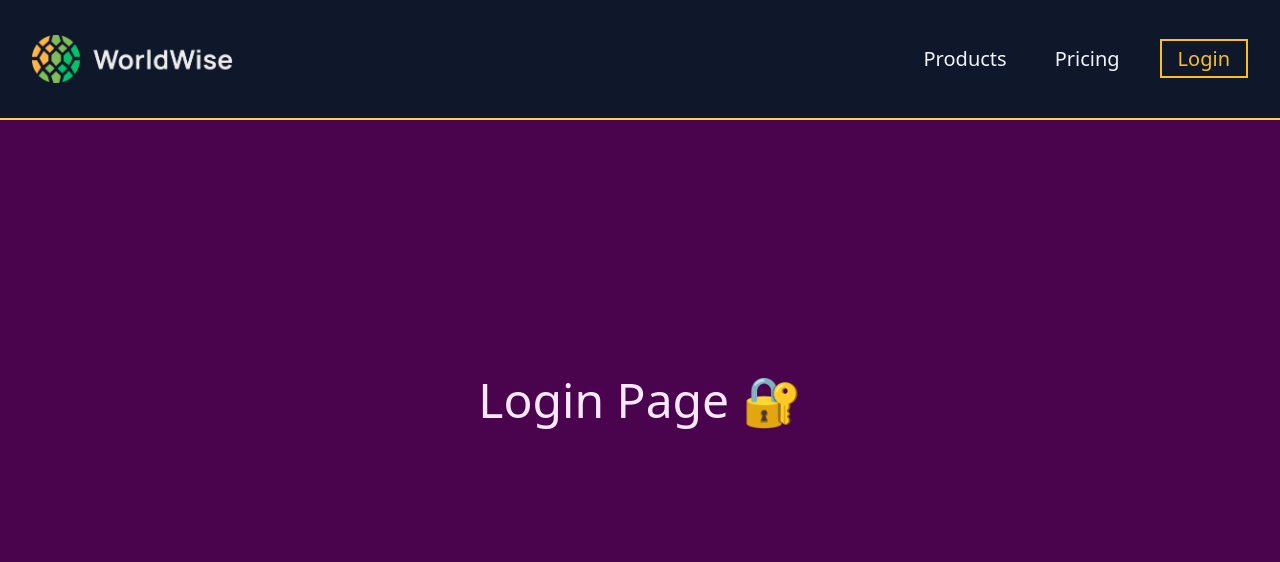
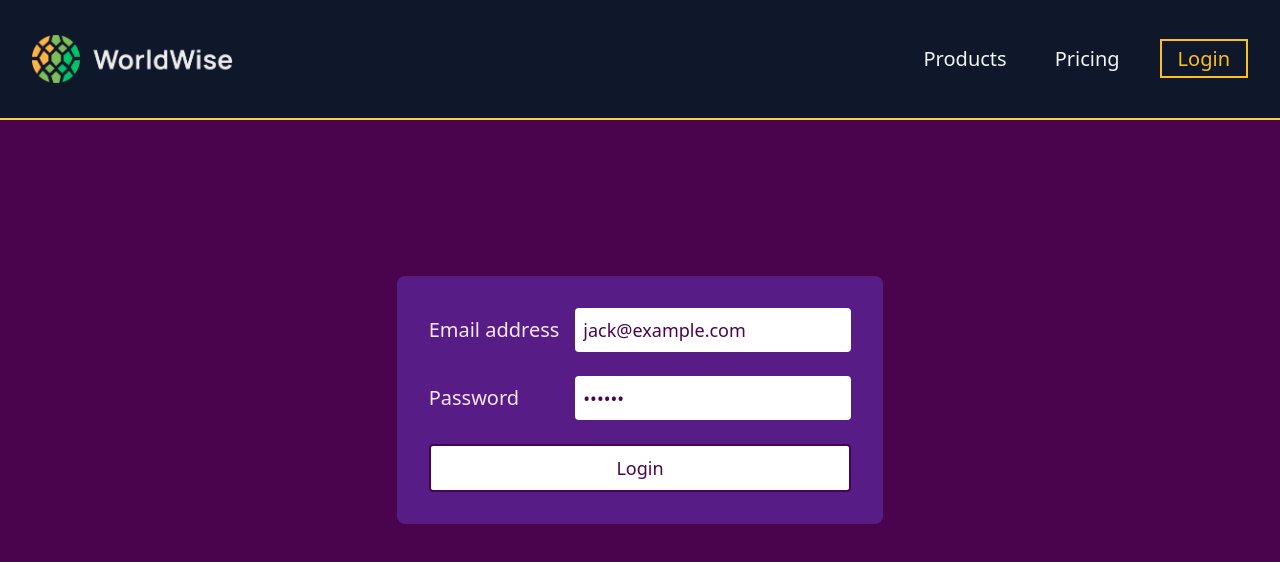
Before and after one commit to saurav-verma-01/React-router-context, a React (Vite) app: page /login in a window 1280 px wide. Shown: the top 562 px of the page. Built offline with nearby package versions, Linux system fonts and the light colour scheme.

Commit message:
app pages and navigation bar completed

```diff
--- a/src/App.jsx
+++ b/src/App.jsx
@@ -8,7 +8,7 @@ import Login from "./pages/Login";
 
 const App = () => {
   return (
-    <main className="h-screen ">
+    <main className="h-screen overflow-hidden">
       <BrowserRouter>
         <NavBar />
         <Routes>
--- a/src/pages/Login.jsx
+++ b/src/pages/Login.jsx
@@ -1,8 +1,47 @@
+import { useState } from "react";
+
 const Login = () => {
+  const [email, setEmail] = useState("jack@example.com");
+  const [password, setPassword] = useState("qwerty");
+
   return (
-    <div className="flex items-center justify-center bg-fuchsia-950 text-fuchsia-100 w-full min-h-screen">
-      <h2 className="text-5xl underline-offset-4">Login Page 🔐</h2>
-    </div>
+    <main className="flex items-center justify-center bg-fuchsia-950 text-fuchsia-100 w-full min-h-screen">
+      <div className="bg-purple-900 p-8 rounded-lg">
+        <form className="flex flex-col gap-6">
+          <div className="flex gap-4 items-center">
+            <label htmlFor="email" className="text-xl">
+              Email address
+            </label>
+            <input
+              type="email"
+              id="email"
+              onChange={(e) => setEmail(e.target.value)}
+              value={email}
+              className="text-fuchsia-950 text-lg font-medium p-2 rounded outline-none border-none"
+            />
+          </div>
+
+          <div className="flex gap-4 items-center justify-between">
+            <label htmlFor="password" className="text-xl">
+              Password
+            </label>
+            <input
+              type="password"
+              id="password"
+              onChange={(e) => setPassword(e.target.value)}
+              value={password}
+              className="text-fuchsia-950 text-lg font-medium p-2 rounded outline-none border-none"
+            />
+          </div>
+
+          <div className="flex">
+            <button className="transition-all duration-500 text-fuchsia-950 bg-white text-lg font-medium py-2 px-4 rounded outline-none  w-full  border-2  border-fuchsia-950 hover:text-white hover:border-white hover:bg-fuchsia-950">
+              Login
+            </button>
+          </div>
+        </form>
+      </div>
+    </main>
   );
 };
 
--- a/src/pages/Pricing.jsx
+++ b/src/pages/Pricing.jsx
@@ -1,7 +1,25 @@
 const Pricing = () => {
   return (
-    <div className="flex items-center justify-center bg-orange-800 text-orange-100 w-full min-h-screen">
-      <h2 className="text-5xl underline-offset-4">Product Page 💰</h2>
+    <div className=" bg-orange-800 text-orange-100 w-full h-screen py-[1px]">
+      <section className="w-full h-full  flex items-center justify-center gap-8 mt-20">
+        <div className="max-w-md">
+          <h2 className="text-5xl mb-8">
+            Simple pricing.
+            <br />
+            Just $9/month.
+          </h2>
+          <p className="text-lg">
+            Lorem ipsum dolor, sit amet consectetur adipisicing elit. Vitae vel
+            labore mollitia iusto. Recusandae quos provident, laboriosam fugit
+            voluptatem iste.
+          </p>
+        </div>
+        <img
+          src="img-2.jpg"
+          alt="overview of a large city with skyscrapers"
+          className="max-w-sm"
+        />
+      </section>
     </div>
   );
 };
--- a/src/pages/Product.jsx
+++ b/src/pages/Product.jsx
@@ -1,7 +1,27 @@
 const Product = () => {
   return (
-    <div className="flex items-center justify-center bg-cyan-800 text-cyan-100 w-full min-h-screen">
-      <h2 className="text-5xl underline-offset-4">Product Page 🛒</h2>
+    <div className=" bg-cyan-800 text-cyan-100 w-full h-screen py-[1px]">
+      <section className="flex items-center justify-center gap-16 h-full mt-20">
+        <img
+          src="img-1.jpg"
+          alt="person with dog overlooking mountain with sunset"
+          className="max-w-sm"
+        />
+        <div className="max-w-lg">
+          <h2 className="text-5xl mb-8">About WorldWide.</h2>
+          <p className="text-lg">
+            Lorem ipsum dolor sit amet consectetur adipisicing elit. Illo est
+            dicta illum vero culpa cum quaerat architecto sapiente eius non
+            soluta, molestiae nihil laborum, placeat debitis, laboriosam at fuga
+            perspiciatis?
+          </p>
+          <p className="text-lg">
+            Lorem, ipsum dolor sit amet consectetur adipisicing elit. Corporis
+            doloribus libero sunt expedita ratione iusto, magni, id sapiente
+            sequi officiis et.
+          </p>
+        </div>
+      </section>
     </div>
   );
 };
```
